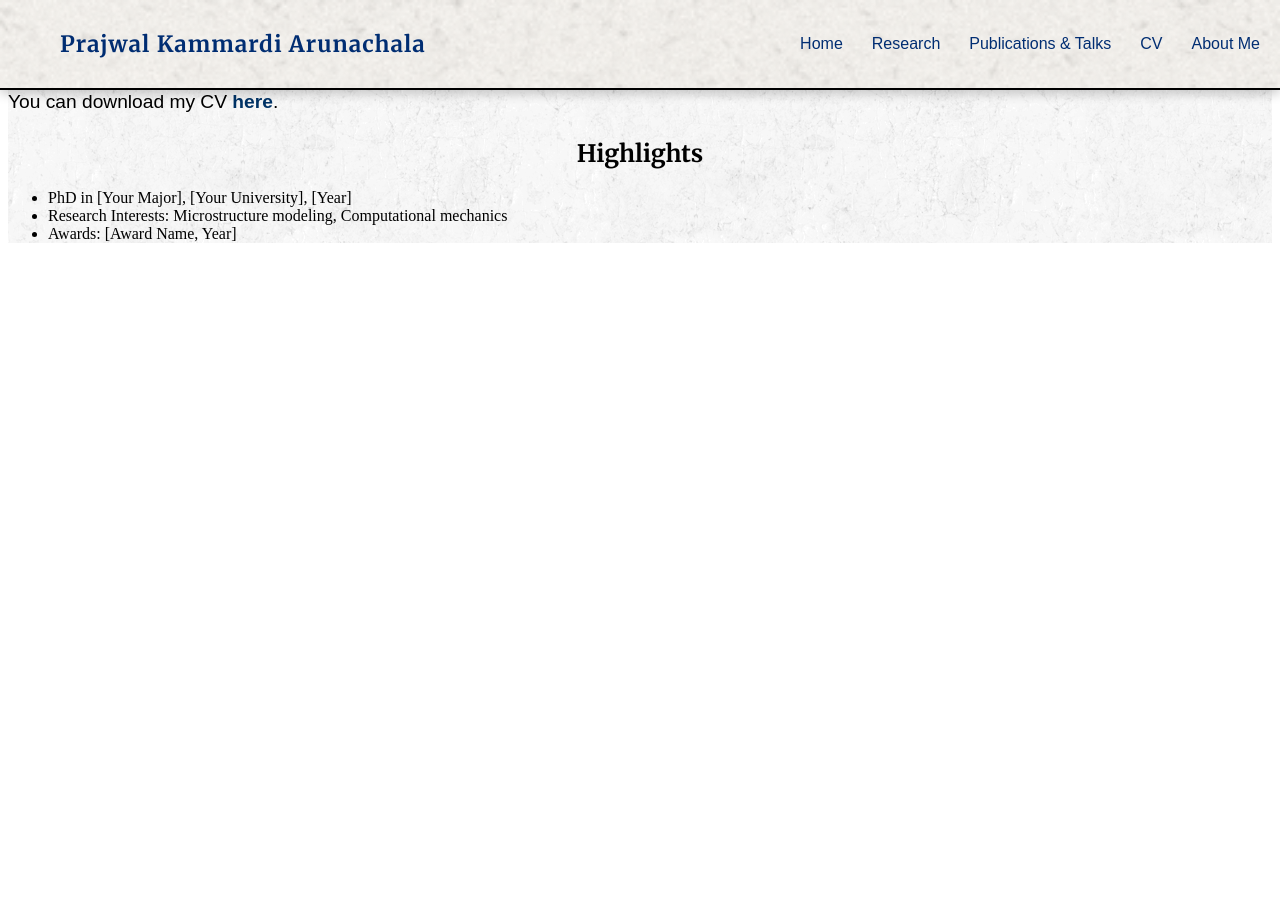
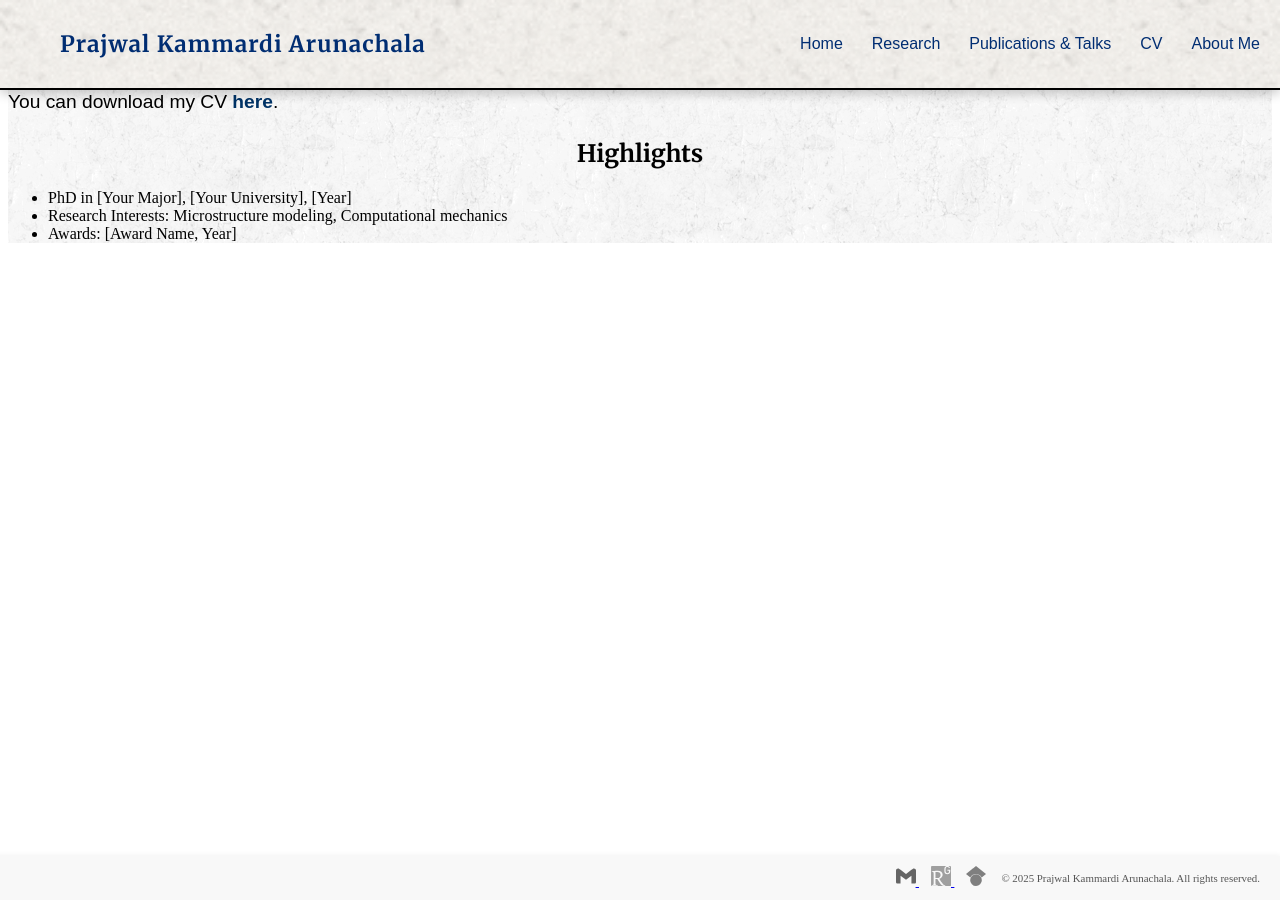
Before and after one commit to prajwalka/prajwalka.github.io, a Jekyll site: the page built from cv.md, in a window 1280 px wide. Built offline with Jekyll 4.4.1, drawn with Linux system fonts in a browser that asks for light colours; some web fonts are replaced.

Commit message:
Updating research

```diff
--- /dev/null
+++ b/_includes/footer.html
@@ -0,0 +1,18 @@
+<footer class="site-footer">
+  <div class="footer-content">
+    <div class="footer-icons">
+      <a href="mailto:pkammar1@jh.edu" target="_blank" aria-label="Email">
+        <img src="/icons/gmail.svg" alt="Email" />
+      </a>
+      <a href="https://www.researchgate.net/profile/Prajwal-Kammardi-Arunachala?ev=hdr_xprf" target="_blank" aria-label="ResearchGate">
+        <img src="/icons/researchgate.svg" alt="ResearchGate" />
+      </a>
+      <a href="https://scholar.google.com/citations?user=S51LxxsAAAAJ&hl=en" target="_blank" aria-label="Google Scholar">
+        <img src="/icons/googlescholar.svg" alt="Google Scholar" />
+      </a>
+    </div>
+    <div class="footer-text">
+      &copy; 2025 Prajwal Kammardi Arunachala. All rights reserved.
+    </div>
+  </div>
+</footer>
--- a/_layouts/default.html
+++ b/_layouts/default.html
@@ -14,6 +14,7 @@
   <main>
     {{ content }}
   </main>
+  {% include footer.html %}
 <script src="/assets/script.js"></script>
 <script src="https://unpkg.com/swiper/swiper-bundle.min.js"></script>
 
--- a/assets/style.css
+++ b/assets/style.css
@@ -413,3 +413,43 @@ p {
   margin-bottom: 60px;
   max-width: 1300px; /* Limit width for better text readability */
 }
+
+/* Footer formatting */
+.site-footer {
+  position: fixed;
+  bottom: 0;
+  right: 0;
+  width: 100%;
+  background-color: #f8f8f8;
+  padding: 10px 20px;
+  font-size: 0.85em;
+  color: #666;
+  display: flex;
+  justify-content: flex-end;
+  align-items: center;
+  box-shadow: 0 -1px 5px rgba(0,0,0,0.05);
+  z-index: 100;
+}
+
+.footer-content {
+  display: flex;
+  align-items: center;
+  gap: 15px;
+}
+
+.footer-icons img {
+  width: 20px;
+  height: 20px;
+  margin-left: 12px;
+  filter: grayscale(100%);
+  transition: filter 0.2s ease;
+}
+
+.footer-icons img:hover {
+  filter: none;
+}
+
+.footer-text {
+  font-size: 0.8em;
+  color: #555;
+}
```
Also changed, not shown: icons/gmail.svg (added), icons/googlescholar.svg (added), icons/researchgate.svg (added).
